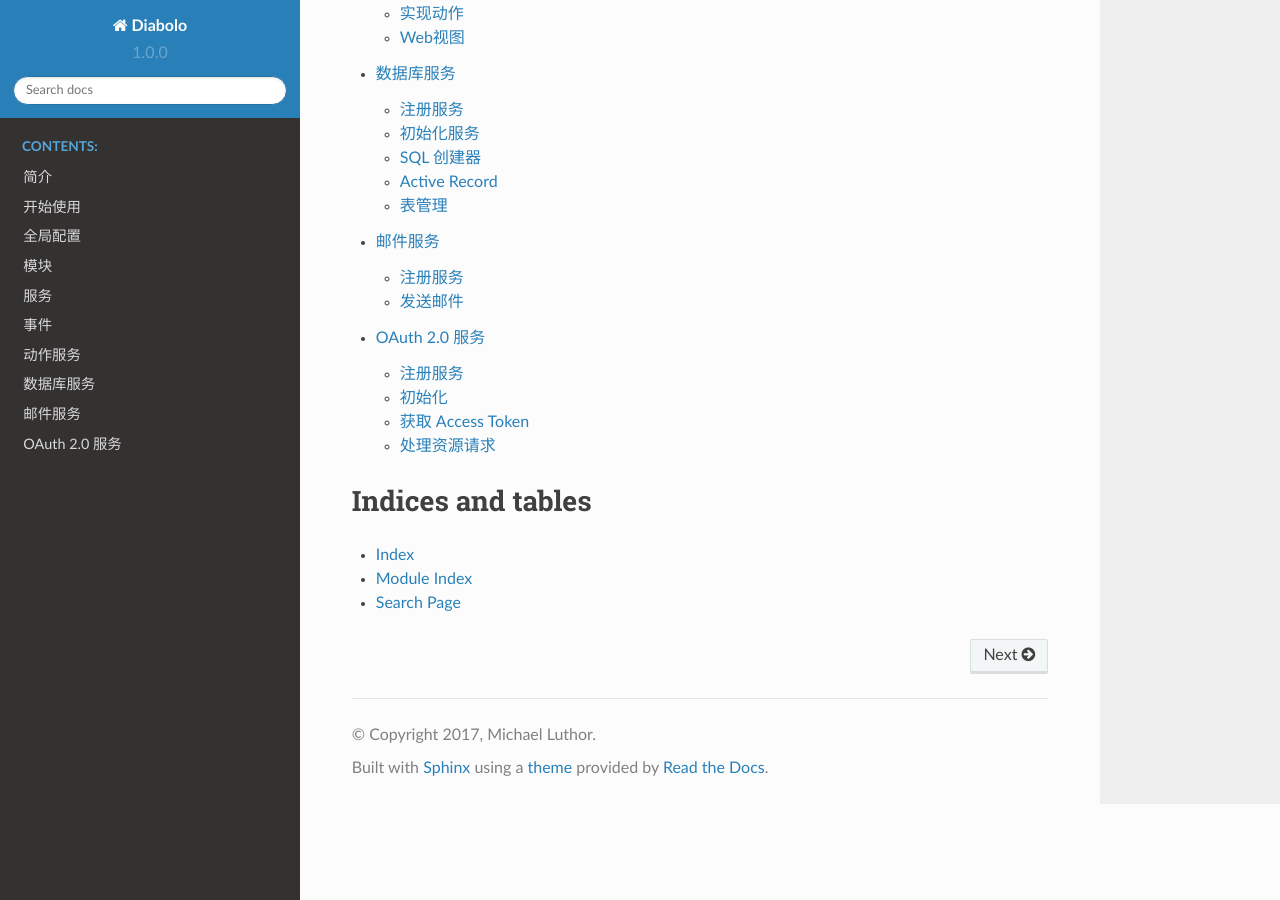
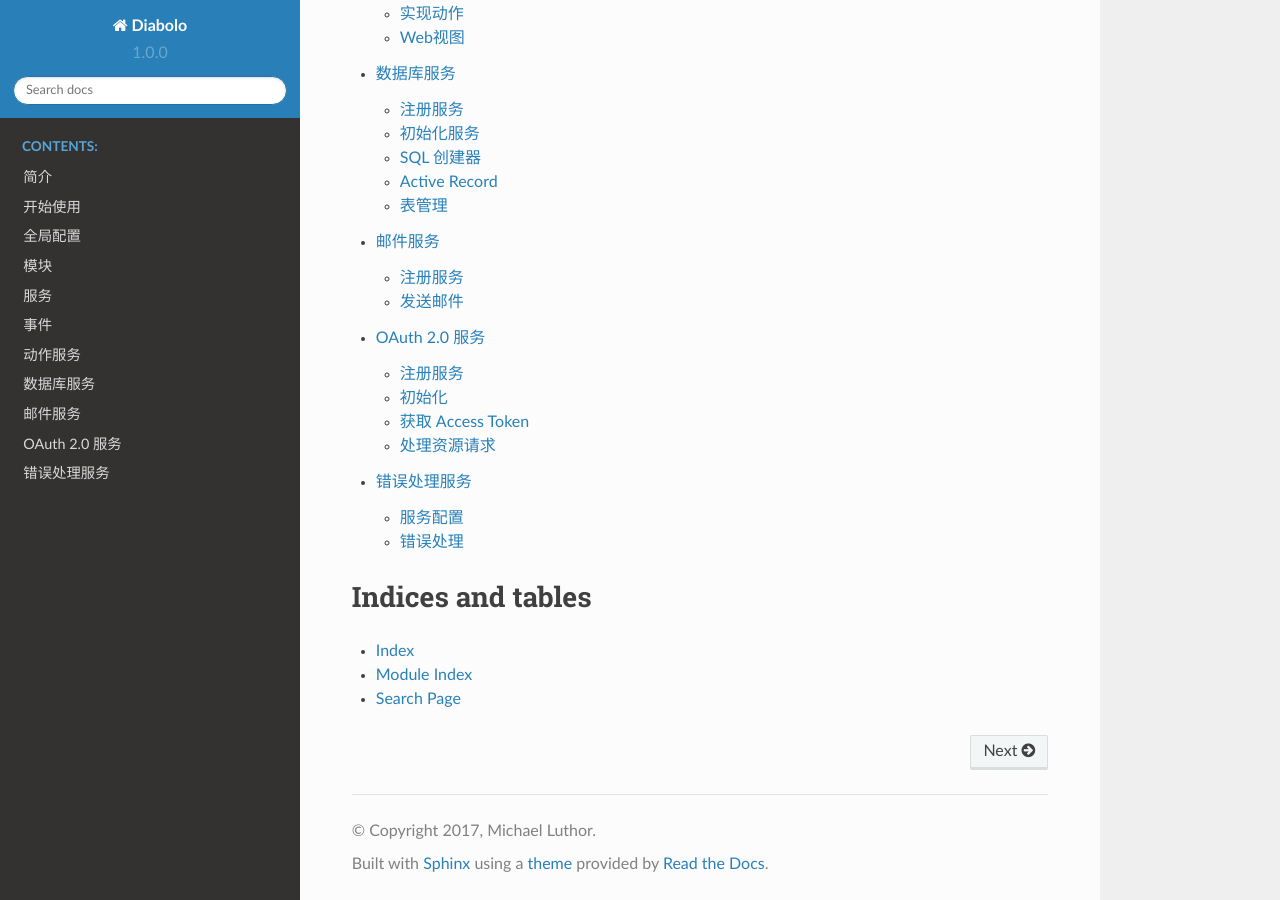
Before and after one commit to Diabolo-Framework/Document, a Sphinx documentation site: the page built from source/index.rst, in a window 1280 px wide and 900 px high, scrolled down 1011 px. Built offline with Sphinx 7.4.7 and the Read the Docs theme 2.0.0, drawn with Linux system fonts in a browser that asks for light colours; some of the changed lines change nothing that is shown.

Commit message:
add service/xerror

```diff
--- a/source/index.rst
+++ b/source/index.rst
@@ -21,6 +21,7 @@
    service/xdatabase
    service/xmail
    service/oauth2
+   service/xerror
 
 Indices and tables
 ==================
--- /dev/null
+++ b/source/service/xerror.rst
@@ -0,0 +1,88 @@
+错误处理服务
+************
+
+服务配置
+========
+
+  配置内容 ::
+
+    'services' => arrary(
+        'XError'=>array (
+            'enable' => true,
+            'class' => 'X\\Service\\XError\\Service',
+            'delay' => false,
+            'params' => array(
+                'types' => E_ALL, # 错误类型
+                'handlers' => array( # 错误处理器
+                    array(
+                        'handler' => 'Email',           # 发生错误时发送邮件
+                        'mail_handler' => 'default',    # 邮件处理名称
+                        'subject' => 'Example Subject', # 邮件标题
+                        'recipients' => array( # 收件人列表
+                            'NameOfRecipient'=>'address@example.com'
+                         ),
+                        'template' => 'default', # 邮件模板
+                        'isHtml' => false, # 是否启用HTML格式发送
+                    ),
+                    array(
+                        'handler' => 'FunctionCall', # 函数调用
+                        'callback' => array(ErrorHandler::class, 'handle'), # 错误回调函数
+                    ),
+                    array(
+                        'handler' => 'Url', # 发生错误时请求URL
+                        'url' => 'http://www.example.com?action=handleError', # URL地址
+                        'parameters' => array( # 请求参数
+                            'code' => '?',     # 错误代码
+                            'message' => '?',  # 错误消息
+                            'file' => '?',     # 错误文件
+                            'line' => '?',     # 错误行号
+                            'user' => 'user',  # 自定义参数
+                            'password'=>'password', # 自定义参数
+                        ),
+                        'gotoUrl' => true, # 是否跳转到该URL
+                        'method' => 'post', # 请求方法
+                    ),
+                    array(
+                        'handler' => 'View', # 发生错误时渲染该视图
+                        'path' => 'View/Error.php', # 视图路径
+                    ),
+                ),
+            ),
+        ),
+    );
+
+- ``types`` 错误类型，用于配置该服务处理的错误类型，默认为 ``E_ALL``,
+  取值参考 : http://php.net/manual/zh/errorfunc.constants.php
+
+- ``handlers`` 错误处理器列表， 该服务支持配置多个错误处理器， 当错误发生时，
+  处理器将会被按照所配置的顺序进行执行。目前支持的处理类型包括 :
+  ``Email``, ``FunctionCall``, ``Url``, ``View`` 这四种。
+
+- ``Email`` 邮件处理， 邮件处理需要启用 ``XMail`` 服务来进行邮件的发送。
+
+  * ``mail_handler``  在 ``XMail`` 中配置的 ``handler`` 名称。
+  * ``template`` 邮件模板， 默认为 ``default``, 如果不使用默认模板，
+    则配置的路径需要以项目的根目录来配置视图路径， 例如 :: ``View\Error.php`` 。
+
+- ``FunctionCall`` 回调处理， 回调处理的回调函数接受一个 $error 参数用于获取错误信息， 例如 ::
+
+    public static function handle( $error ) {
+        var_dump($error);
+    }
+
+- ``Url`` URL处理， URL处理是在错误发生后调用该URL进行处理的操作。
+
+  * ``parameters`` 请求URL时传递的参数列表， 参数列表中对应的 ``code`` ， ``message`` ,
+    ``file`` , ``line``, 将会被赋值为错误信息中的对应值。
+
+  * ``gotoUrl`` 是不是要跳转到对应的url， 如果该参数为 ``true``, 则处理器将会输出一个界面并
+    然后跳转到指定url， 否则将直接请求该url，不做跳转。
+
+  * 在 ``cli`` 模式下， 不能够使用 ``gotoUrl`` 功能。
+
+- ``View`` 视图处理， 当错误发生后， 将渲染该视图。
+
+错误处理
+========
+
+ 该服务不需要从外部调用，配置完成后将会自动处理错误。
```
